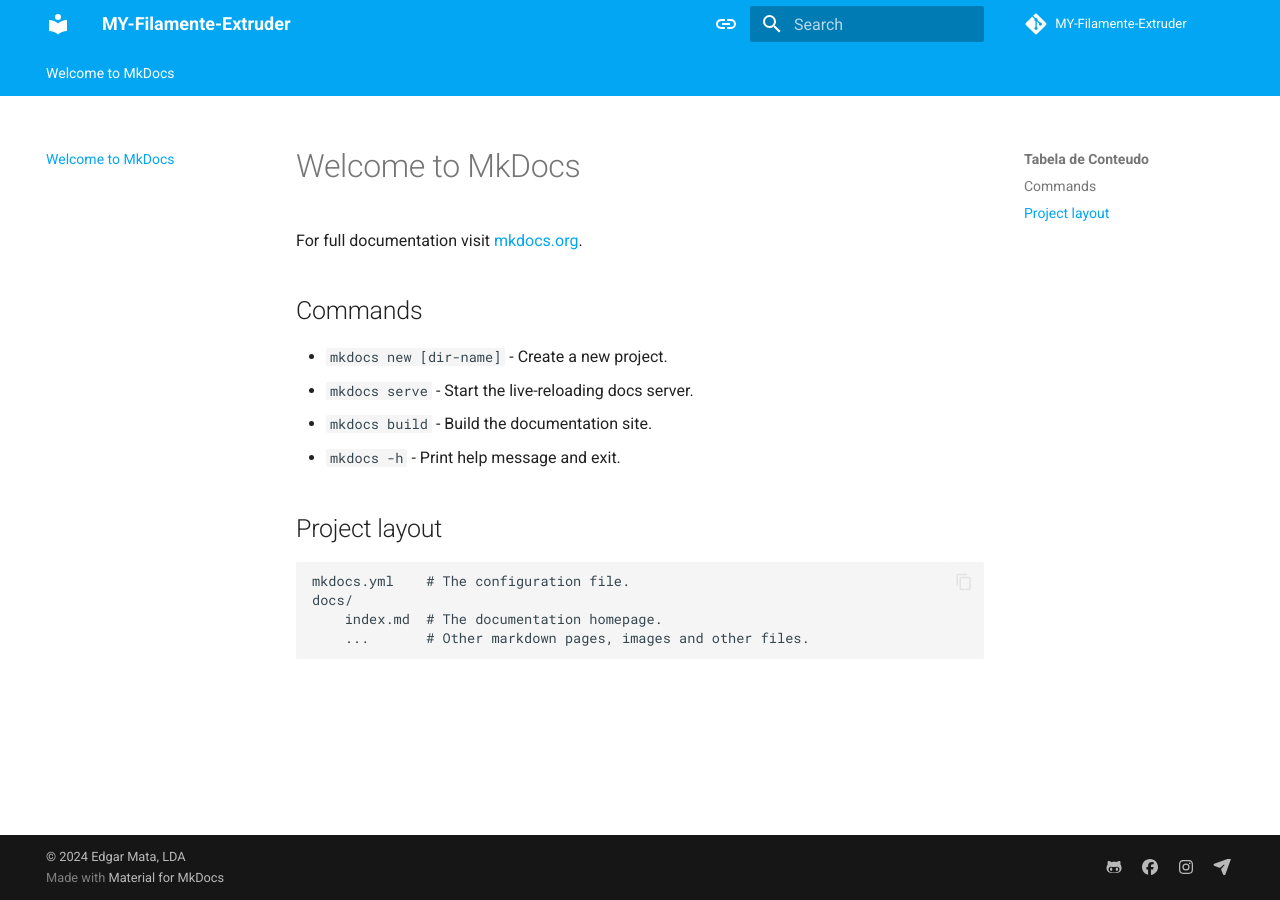
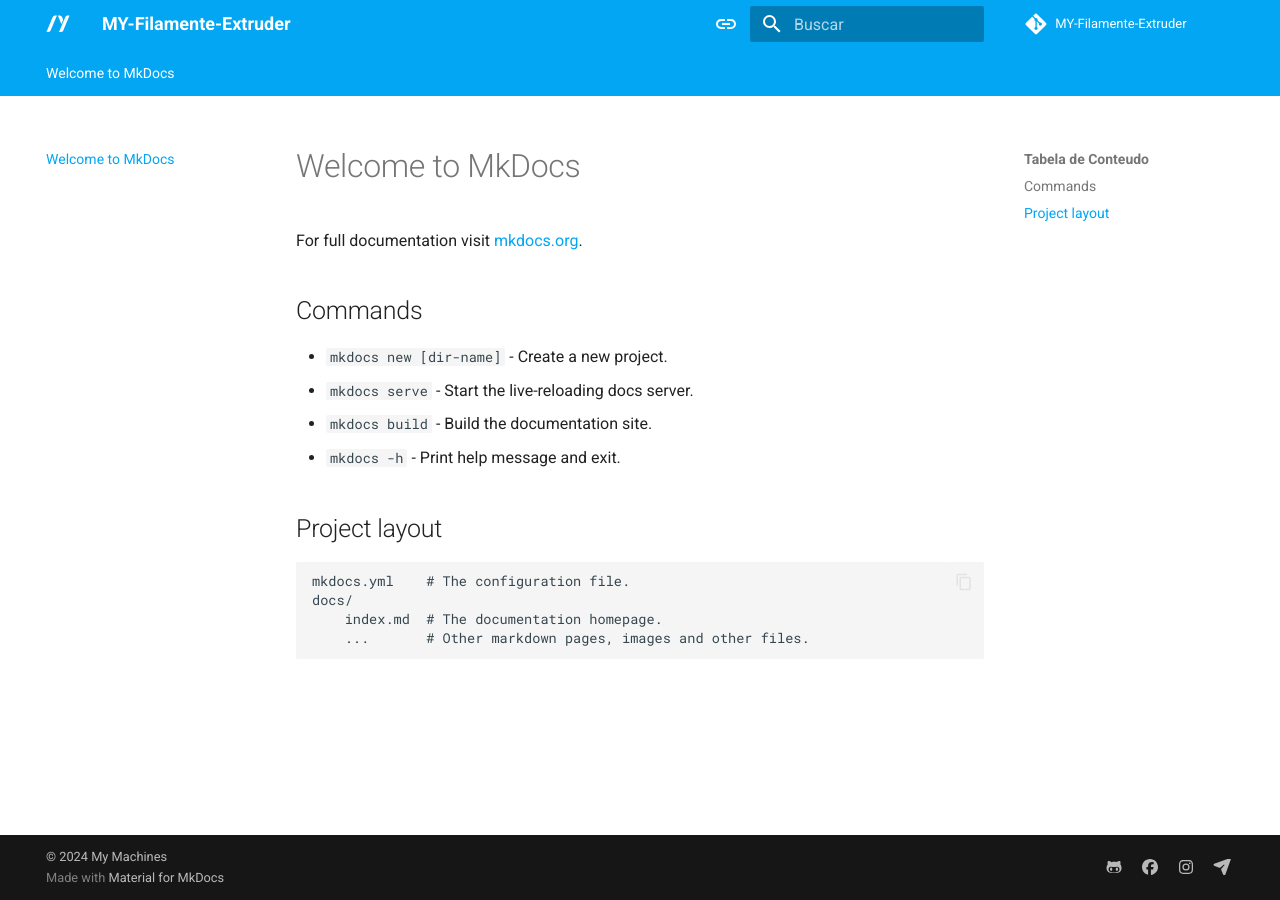
Before and after one commit to EdgarMata/MY-Filamente-Extruder, an MkDocs documentation site: the page built from docs/index.md, in a window 1280 px wide. Built offline with MkDocs 1.6.1 and Material for MkDocs 9.7.7, drawn with Linux system fonts in a browser that asks for light colours; comment, search, counter and statistics services are not loaded.

Commit message:
update 16-03-2025

```diff
--- a/mkdocs.yml
+++ b/mkdocs.yml
@@ -1,18 +1,21 @@
+# Project information
 site_name: MY-Filamente-Extruder
+site_url: "https://my-machines.net/MY-Filamente-Extruder/"
+site_author: "Edgar Mata"
+site_description: "Centro de conhecimento My Machines"
 
-site_url: "https://my-machines.pt/MY-Filamente-Extruder/"
-#site_autor: "Edgar Mata"
-site_description: "Centro de conhecimento Gadget Plus.LDA"
-
+# Repository
 repo_name: "MY-Filamente-Extruder"
 repo_url: "https://github.com/EdgarMata/MY-Filamente-Extruder"
 
+# Copyright
 copyright: |
-  &copy; 2024 <a href="https://my-machines.pt/" target="_blank" rel="noopener">Edgar Mata, LDA</a>
+  &copy; 2024 <a href="https://my-machines.net/" target="_blank" rel="noopener">My Machines</a>
 
+# Configuration
 theme:
-#  logo: assets/logo.svg
-#  favicon: images/favicon.png
+  logo: assets/mylogo.svg
+  favicon: images/favicon.png
   name: material
   features:
     - navigation.tabs
@@ -25,9 +28,9 @@
     - search.suggest
     - search.highlight
     - content.tabs.link
-    - content.code.annotation
+    - content.code.annotate
     - content.code.copy
-  languare: pt
+  language: pt
   palette:
     # Palette toggle for automatic mode
     - media: "(prefers-color-scheme)"
@@ -107,7 +110,6 @@
       generic: true
   - footnotes
   - pymdownx.details
-  - pymdownx.superfences
   - pymdownx.mark
   - attr_list
   - md_in_html
```
